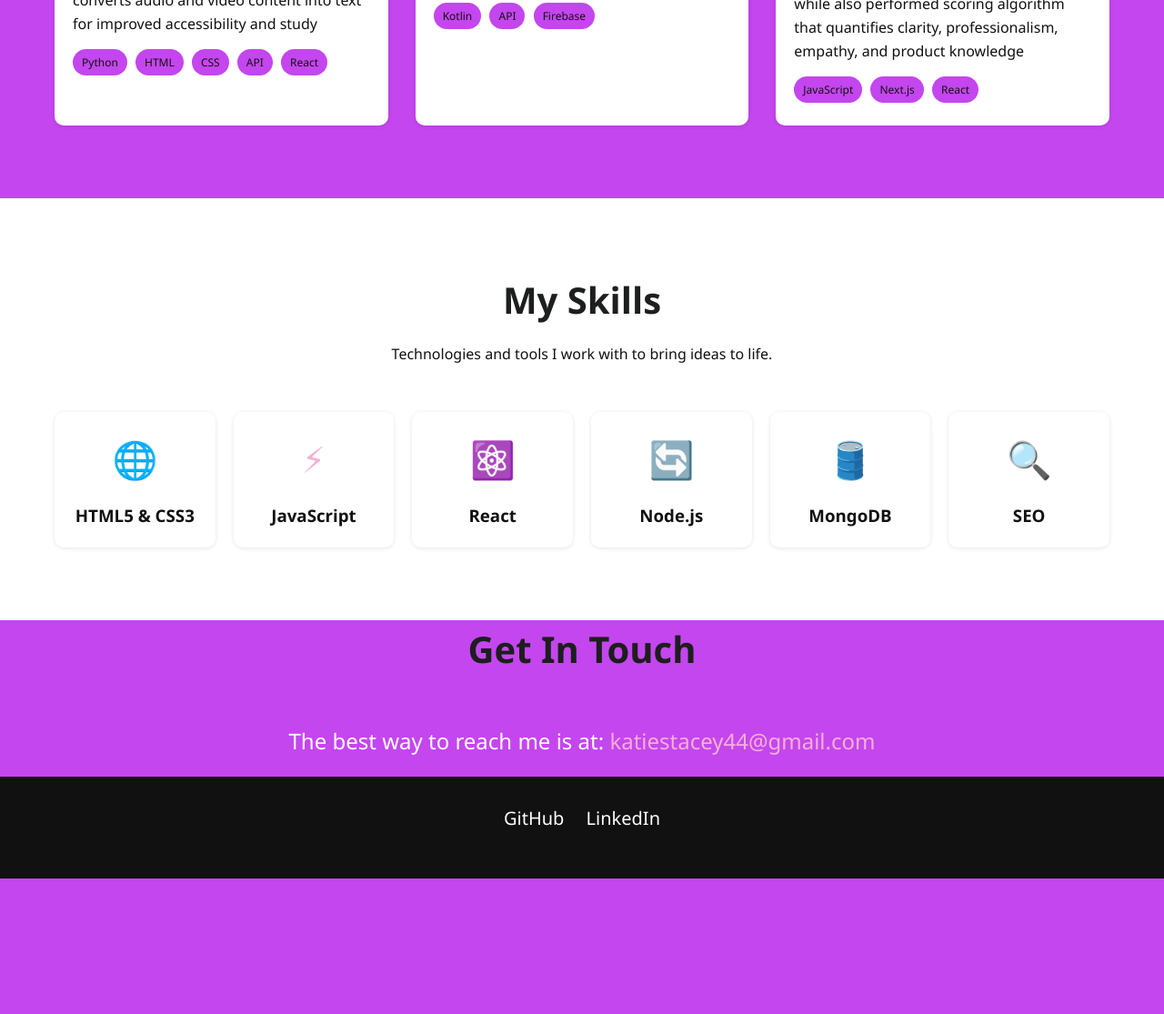
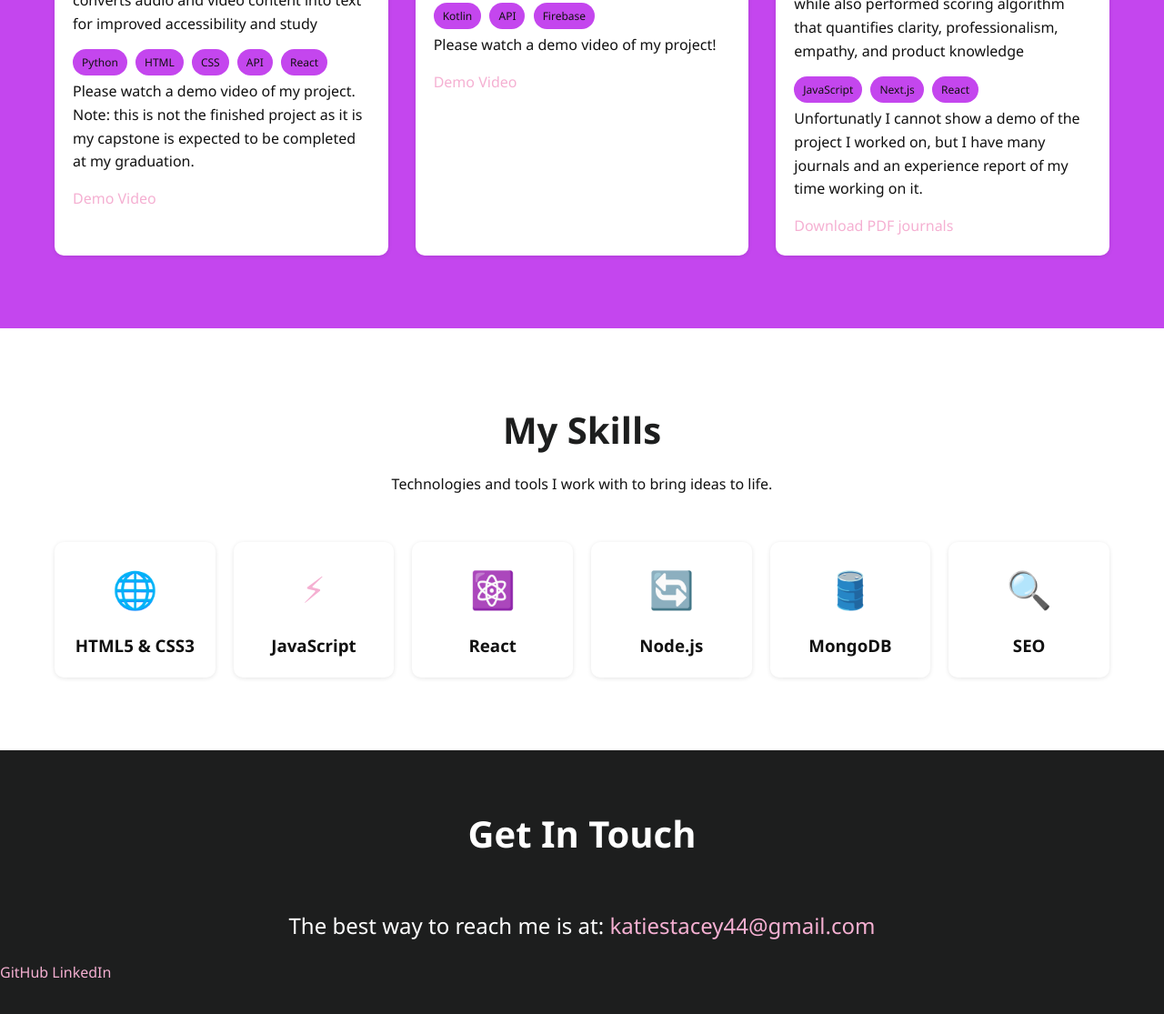
Before and after one commit to katiestacey44/Catherine-Stacey-Portfolio, a plain HTML site: page index.html in a window 1280 px wide. Shown: the part 1746-2861 px from the top of the page at 91% size. Before the commit the page ends 2712 px from the top, so only its background shows below. Drawn offline with Linux system fonts and the light colour scheme.

Commit message:
demo button and description added

```diff
--- a/css/styles.css
+++ b/css/styles.css
@@ -237,6 +237,7 @@ nav {
     margin-bottom: 15px;
 }
 
+
 .tag {
     display: inline-block;
     background: var(--light);
@@ -246,6 +247,35 @@ nav {
     margin-right: 5px;
     margin-bottom: 5px;
 }
+/* Dropdown Button */
+.dropdown {
+    position: relative;
+    display: inline-block;
+}
+
+.dropbtn {
+    background-color: #4CAF50;
+    color: white;
+    padding: 10px 20px;
+    font-size: 16px;
+    border: none;
+    cursor: pointer;
+    border-radius: 5px;
+}
+
+/* Change button color on hover */
+.dropbtn:hover {
+    background-color: #45a049;
+}
+
+
+.dropdown:hover .dropdown-content {
+    display: block;
+}
+
+
+
+
 
 /* Skills section styles */
 .skills {
@@ -320,23 +350,6 @@ nav {
 }
 
 
-/* Footer styles */
-footer {
-    background-color: var(--dark);
-    color: red;
-    padding: 30px 0;
-    text-align: center;
-}
-
-.social-links {
-    margin-bottom: 20px;
-}
-
-.social-links a {
-    color: white;
-    margin: 0 10px;
-    font-size: 20px;
-}
 
 /* Responsive design */
 @media (max-width: 768px) {
--- a/index.html
+++ b/index.html
@@ -68,6 +68,12 @@
                             <span class="tag">API</span>
                             <span class="tag">React</span>
                         </div>
+                        <div class="dropdown">
+                            <p>Please watch a demo video of my project. Note: this is not the finished project as it is my capstone is expected to be completed at my graduation.</p>
+                            <div class="dropdown-content">
+                                <a href="#" target="_blank">Demo Video</a>
+                            </div>
+                        </div>
                     </div>
                 </div>
 
@@ -84,6 +90,12 @@
                             <span class="tag">API</span>
                             <span class="tag">Firebase</span>
                         </div>
+                        <div class="dropdown">
+                            <p>Please watch a demo video of my project!</p>
+                            <div class="dropdown-content">
+                                <a href="#" target="_blank">Demo Video</a>
+                            </div>
+                        </div>
                     </div>
                 </div>
 
@@ -93,12 +105,18 @@
                         <img src="assets/Kyros.png" alt="Project 3">
                     </div>
                     <div class="project-content">
-                        <h3>Management App for Marketing Employees </h3>
+                        <h3>Management App for Marketing Employees (Intership) </h3>
                         <p>Developed a professional and user friendly interface and functionalities for a real-time AI-driven feedback system that evaluates employees’ presentation skills, persuasive techniques, and customer interactions, while also performed scoring algorithm that quantifies clarity, professionalism, empathy, and product knowledge </p>
                         <div class="project-tags">
                             <span class="tag">JavaScript</span>
                             <span class="tag">Next.js</span>
                             <span class="tag">React</span>
+                        </div>
+                        <div class="dropdown">
+                            <p> Unfortunatly I cannot show a demo of the project I worked on, but I have many journals and an experience report of my time working on it.</p>
+                            <div class="dropdown-content">
+                                <a href="#" target="_blank">Download PDF journals</a>
+                            </div>
                         </div>
                     </div>
                 </div>
@@ -143,28 +161,15 @@
     </section>
 
     <!-- Contact Section -->
-    <div class="container">
+    <div class="contact">
         <div class="section-header">
             <h2>Get In Touch</h2>
         </div>
         <div class="contact-info">
             <p>The best way to reach me is at: <a href="mailto:katiestacey44@gmail.com">katiestacey44@gmail.com</a></p>
         </div>
+        <div class="social-links">
+            <a href="#">GitHub</a>
+            <a href="https://www.linkedin.com/in/catherine-stacey-8041b0259" target="_blank">LinkedIn</a>
+        </div>
     </div>
-
-
-    <!-- Footer -->
-    <footer>
-        <div class="container">
-            <div class="social-links">
-                <a href="#">GitHub</a>
-                <a href="https://www.linkedin.com/in/catherine-stacey-8041b0259" target="_blank">LinkedIn</a>
-            </div>
-        </div>
-    </footer>
-
-
-
-    <script src="js/main.js"></script>
-</body>
-</html>
```
Also changed, not shown: 11 other files.
